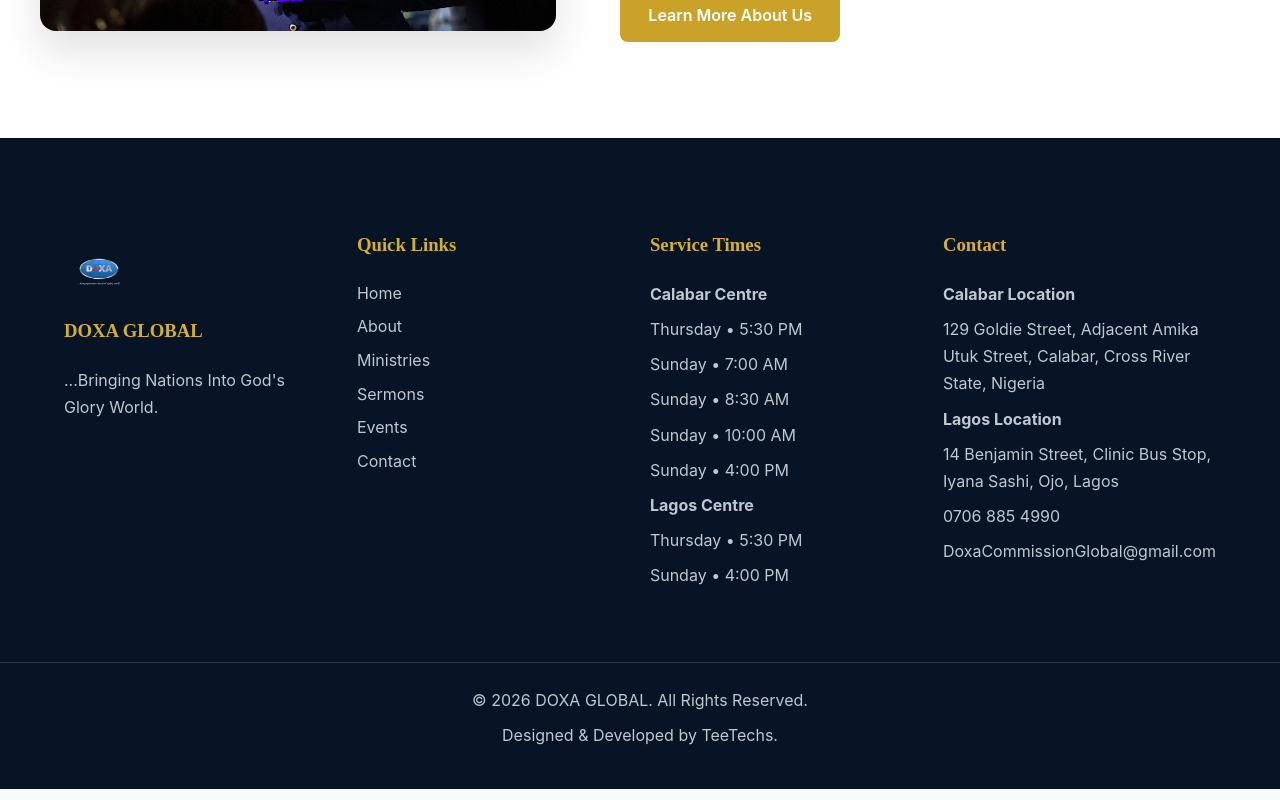
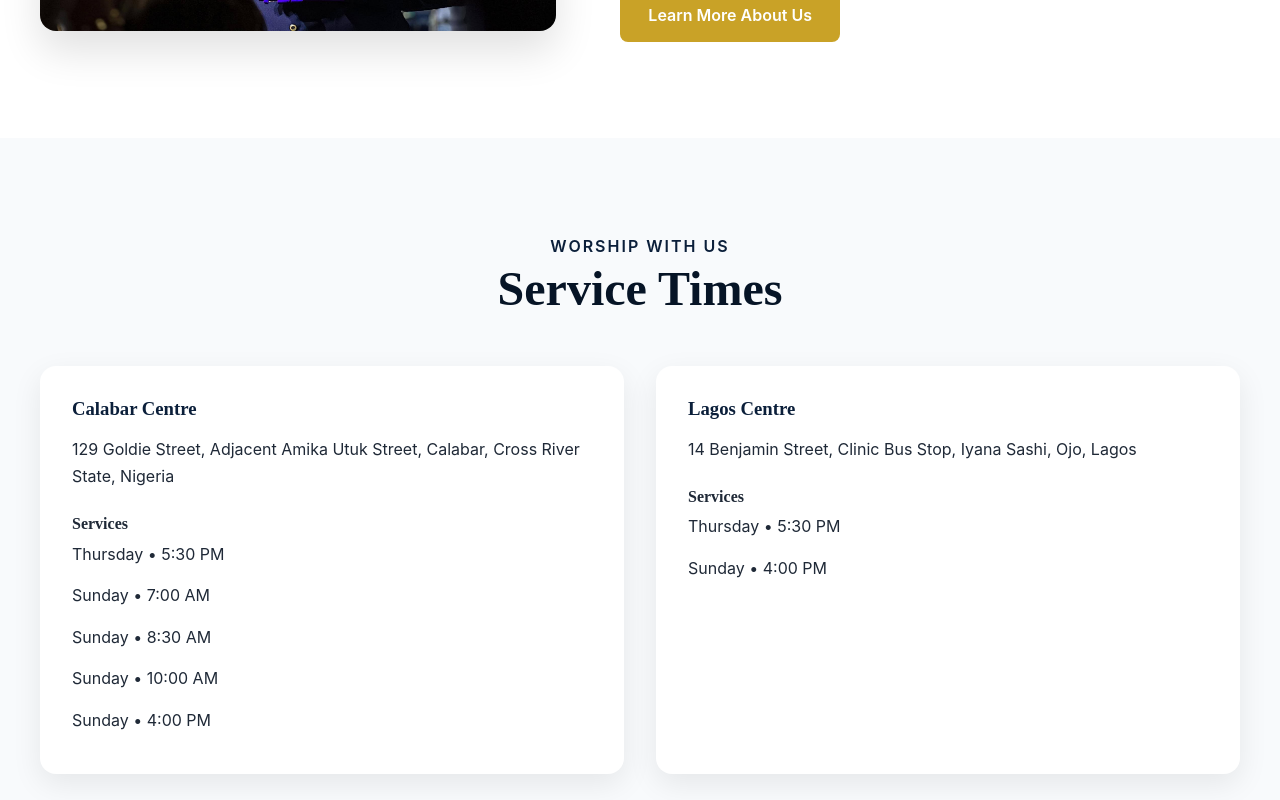
Before and after one commit to udungeriphymbarr/doxa-global-website, a React (Vite) app: page / in a window 1280 px wide. Shown: the part 1240-2040 px from the top of the page. Built offline with nearby package versions, Linux system fonts and the light colour scheme.

Commit message:
Add homepage service times section

```diff
--- /dev/null
+++ b/src/components/home/ServiceTimes/ServiceTimes.css
@@ -0,0 +1,138 @@
+.service-times{
+
+padding:6rem 2rem;
+
+background:var(--color-background);
+
+}
+
+
+
+.service-container{
+
+max-width:var(--container-width);
+
+margin:auto;
+
+}
+
+
+
+.section-heading{
+
+text-align:center;
+
+margin-bottom:3rem;
+
+}
+
+
+
+.section-heading p{
+
+color:var(--color-primary);
+
+text-transform:uppercase;
+
+letter-spacing:2px;
+
+font-weight:600;
+
+}
+
+
+
+.section-heading h2{
+
+font-size:clamp(2rem,4vw,3rem);
+
+color:var(--color-dark);
+
+}
+
+
+
+
+.service-cards{
+
+display:grid;
+
+grid-template-columns:repeat(2,1fr);
+
+gap:2rem;
+
+}
+
+
+
+.service-card{
+
+background:white;
+
+padding:2rem;
+
+border-radius:16px;
+
+box-shadow:0 10px 30px rgba(0,0,0,0.08);
+
+}
+
+
+
+.service-card h3{
+
+color:var(--color-primary);
+
+margin-bottom:1rem;
+
+}
+
+
+
+.address{
+
+line-height:1.7;
+
+color:var(--color-text);
+
+}
+
+
+
+.service-card h4{
+
+margin-top:1.5rem;
+
+}
+
+
+
+.service-card ul{
+
+list-style:none;
+
+padding:0;
+
+}
+
+
+
+.service-card li{
+
+padding:0.5rem 0;
+
+}
+
+
+
+@media(max-width:768px){
+
+
+.service-cards{
+
+grid-template-columns:1fr;
+
+}
+
+
+}
--- /dev/null
+++ b/src/components/home/ServiceTimes/ServiceTimes.jsx
@@ -0,0 +1,128 @@
+import church from "../../../data/church";
+import "./ServiceTimes.css";
+
+
+function ServiceTimes(){
+
+
+return(
+
+<section className="service-times">
+
+
+<div className="service-container">
+
+
+<div className="section-heading">
+
+<p>
+Worship With Us
+</p>
+
+<h2>
+Service Times
+</h2>
+
+</div>
+
+
+
+<div className="service-cards">
+
+
+
+{/* Calabar */}
+
+<div className="service-card">
+
+
+<h3>
+Calabar Centre
+</h3>
+
+
+<p className="address">
+
+{church.locations.calabar.address}
+
+</p>
+
+
+<h4>
+Services
+</h4>
+
+
+<ul>
+
+{
+church.locations.calabar.services.map((service)=>(
+<li key={service}>
+{service}
+</li>
+))
+}
+
+</ul>
+
+
+</div>
+
+
+
+
+
+{/* Lagos */}
+
+<div className="service-card">
+
+
+<h3>
+Lagos Centre
+</h3>
+
+
+<p className="address">
+
+{church.locations.lagos.address}
+
+</p>
+
+
+<h4>
+Services
+</h4>
+
+
+<ul>
+
+{
+church.locations.lagos.services.map((service)=>(
+<li key={service}>
+{service}
+</li>
+))
+}
+
+</ul>
+
+
+</div>
+
+
+
+</div>
+
+
+</div>
+
+
+</section>
+
+);
+
+
+}
+
+
+export default ServiceTimes;
--- a/src/pages/Home.jsx
+++ b/src/pages/Home.jsx
@@ -1,13 +1,25 @@
 import Hero from "../components/home/Hero";
 import Welcome from "../components/home/Welcome/Welcome";
+import ServiceTimes from "../components/home/ServiceTimes/ServiceTimes";
 
-function Home() {
-  return (
-    <>
-      <Hero />
-      <Welcome />
-    </>
-  );
+
+function Home(){
+
+return(
+
+<>
+
+<Hero />
+
+<Welcome />
+
+<ServiceTimes />
+
+</>
+
+);
+
 }
 
+
 export default Home;
```
